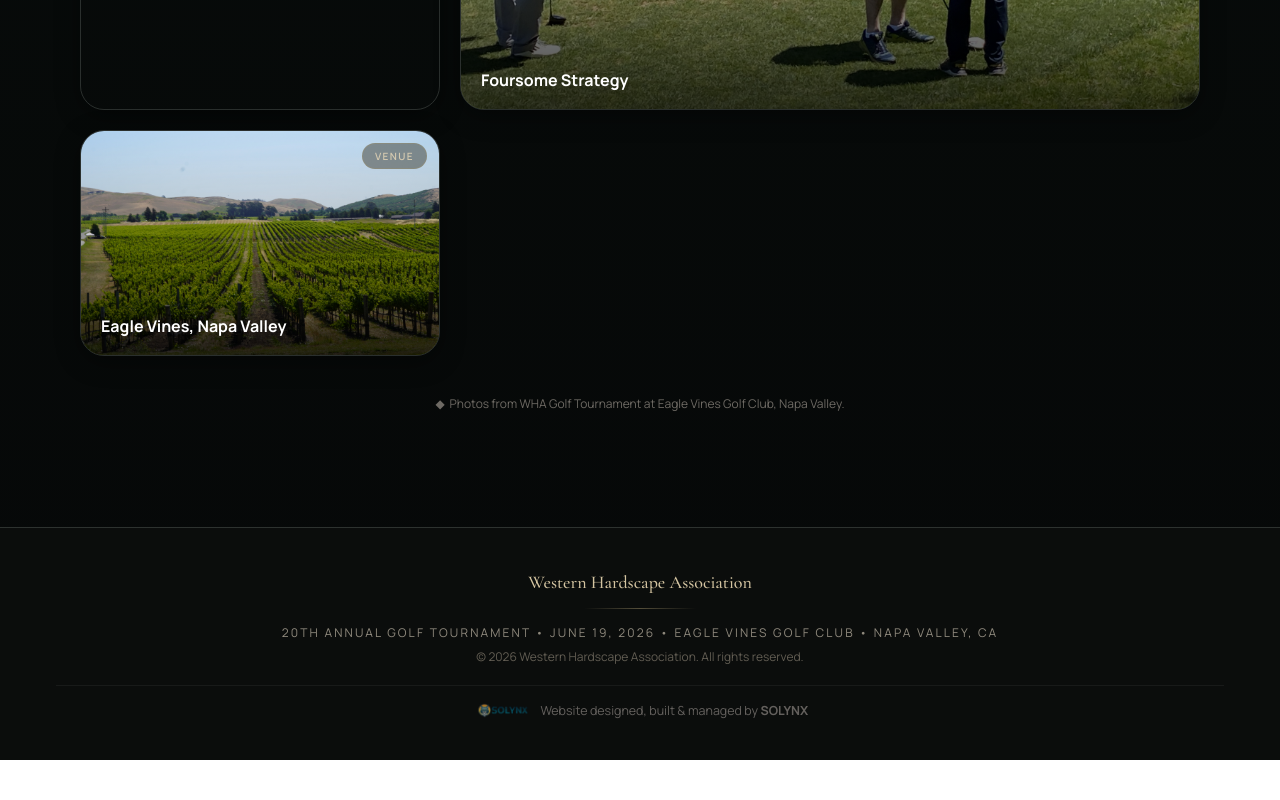
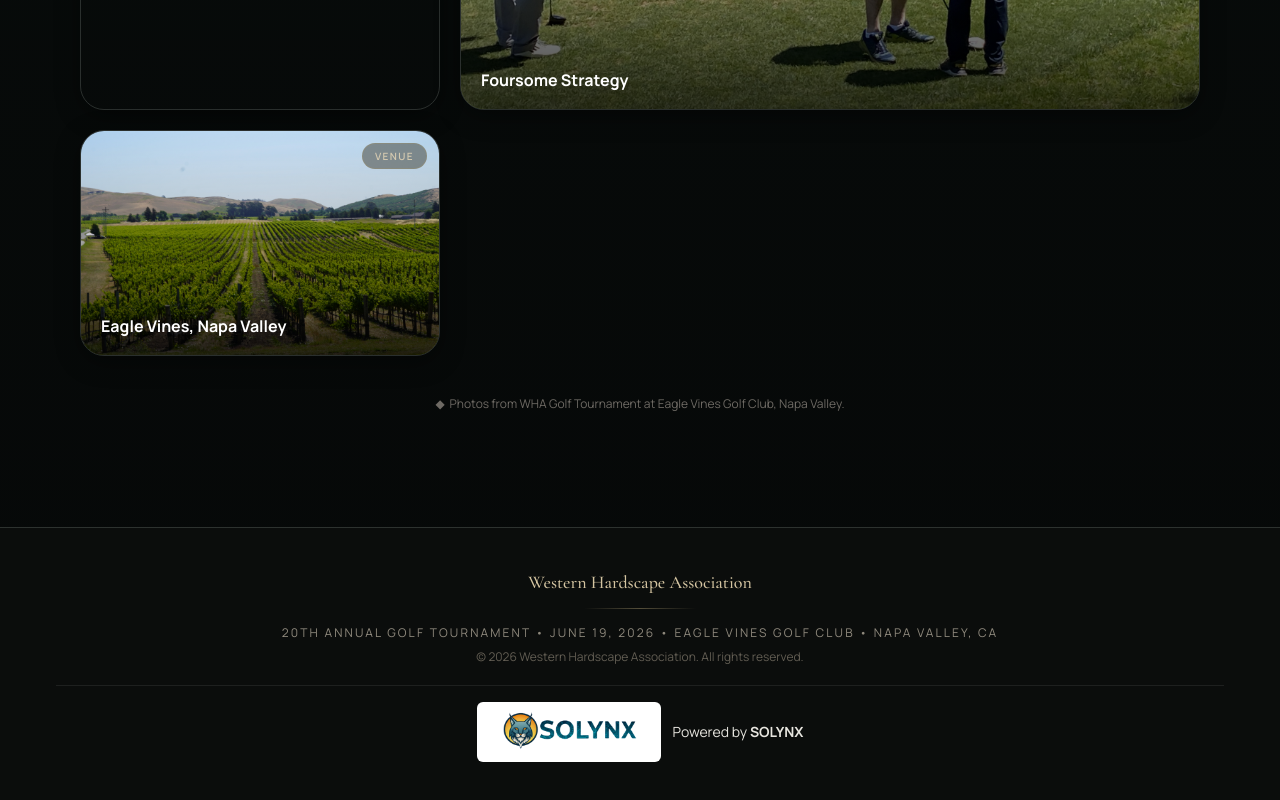
Before and after one commit to Solynx-Solutions/wha-golf, a Next.js app in the folder wha-golf/: page / in a window 1280 px wide. Shown: the part 2264-3064 px from the top of the page. Before the commit the page ends 3024 px from the top, so only its background shows below. Built offline with nearby package versions, Linux system fonts and the light colour scheme.

Commit message:
Show approved SOLYNX footer mark at readable size

```diff
--- a/wha-golf/app/components/Footer.tsx
+++ b/wha-golf/app/components/Footer.tsx
@@ -20,24 +20,24 @@ export default function Footer() {
         </p>
 
         {/* SOLYNX attribution — standard footer credit */}
-        <div className="mt-5 border-t border-white/[0.08] pt-4 flex justify-center text-[0.78rem] leading-snug opacity-70 transition-opacity duration-[180ms] hover:opacity-100">
+        <div className="mt-5 border-t border-white/[0.08] pt-4 flex justify-center text-sm leading-snug">
           <Link
             href="https://solynx.solutions"
             target="_blank"
             rel="noopener noreferrer"
             aria-label="Website designed, built and managed by SOLYNX"
-            className="inline-flex items-center justify-center gap-[0.45rem] text-[#8a8480] no-underline hover:underline hover:underline-offset-[3px] focus-visible:underline focus-visible:underline-offset-[3px] flex-wrap"
+            className="inline-flex items-center justify-center gap-3 text-[#e7e5df] min-h-11 rounded-md focus-visible:outline focus-visible:outline-2 focus-visible:outline-offset-4 focus-visible:outline-[#d4c4a1] no-underline hover:underline hover:underline-offset-[3px] focus-visible:underline focus-visible:underline-offset-[3px] flex-wrap"
           >
             <Image
               src="/SLX-WRD.png"
               alt="SOLYNX logo"
-              width={80}
-              height={22}
-              className="h-[18px] w-auto"
+              width={184}
+              height={54}
+              className="h-auto w-[184px] box-content rounded-md bg-white px-2.5 py-1.5 object-contain"
               unoptimized
             />
             <span>
-              Website designed, built &amp; managed by <strong>SOLYNX</strong>
+              Powered by <strong>SOLYNX</strong>
             </span>
           </Link>
         </div>
```
